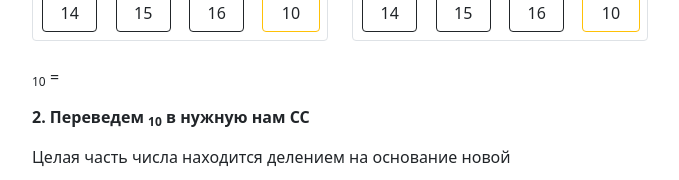
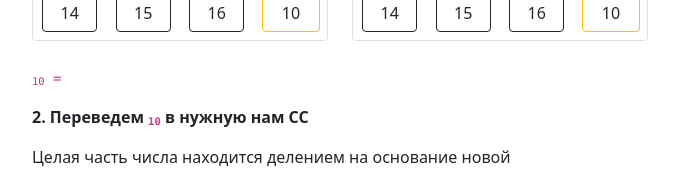
Before and after one commit to mccrush/info, a Vue app: page / in a window 1280 px wide. Both pictures are taken after a click on the button "Перевод СС". Shown: the part 531-711 px from the top of the page, without its empty margins (300-979 px from the left). Built offline with nearby package versions, Linux system fonts and the light colour scheme.

Commit message:
Settings style

```diff
--- a/src/components/SS/CalcSS.vue
+++ b/src/components/SS/CalcSS.vue
@@ -108,12 +108,16 @@
     <div class="col-12">
       <br />
       <p>
-        {{ inputNum }}<sub>{{ inputSS }}</sub> =
-        <span v-html="reshDecStr"></span>
+        <code>
+          {{ inputNum }}<sub>{{ inputSS }}</sub> =
+          <span v-html="reshDecStr"></span>
+        </code>
       </p>
       <p>
         <strong>
-          2. Переведем {{ reshDec }}<sub>10</sub> в нужную нам СС</strong
+          2. Переведем
+          <code>{{ reshDec }}<sub>10</sub></code>
+          в нужную нам СС</strong
         >
       </p>
       <p>Целая часть числа находится делением на основание новой</p>
```
